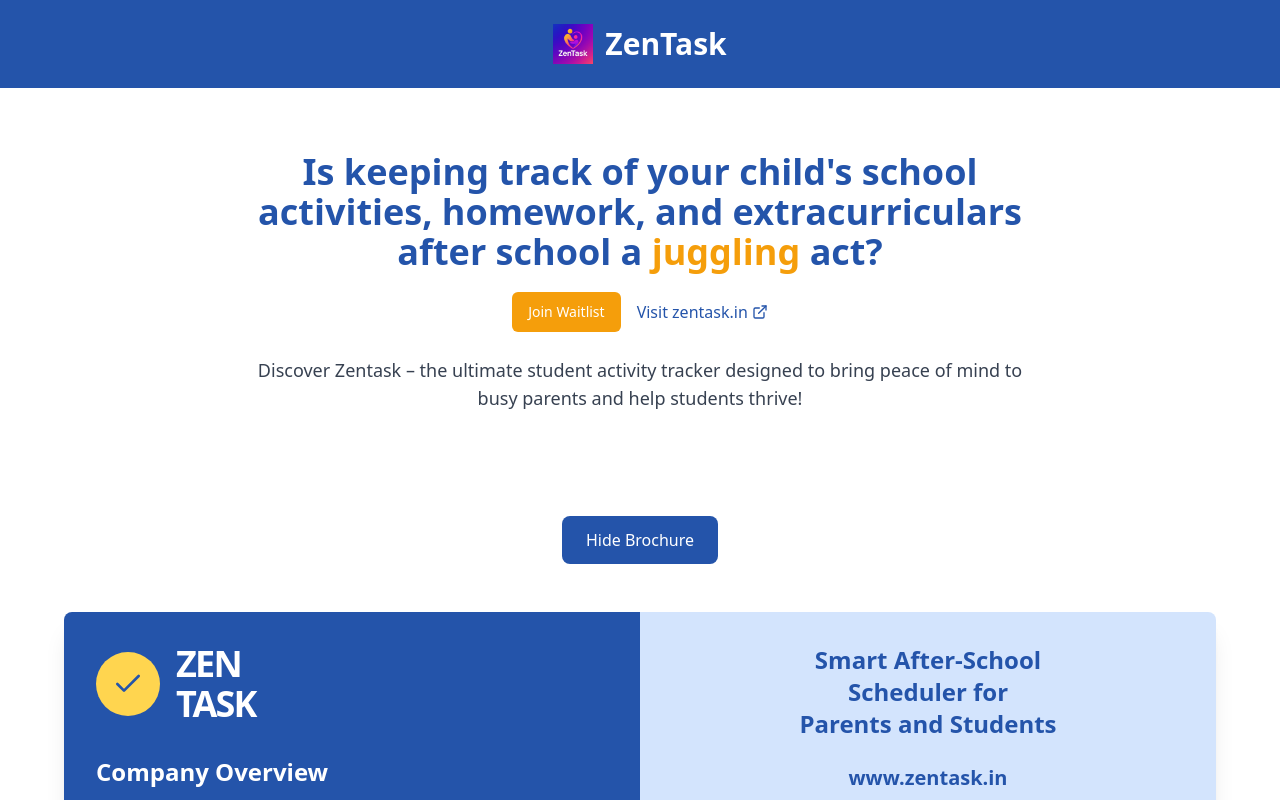
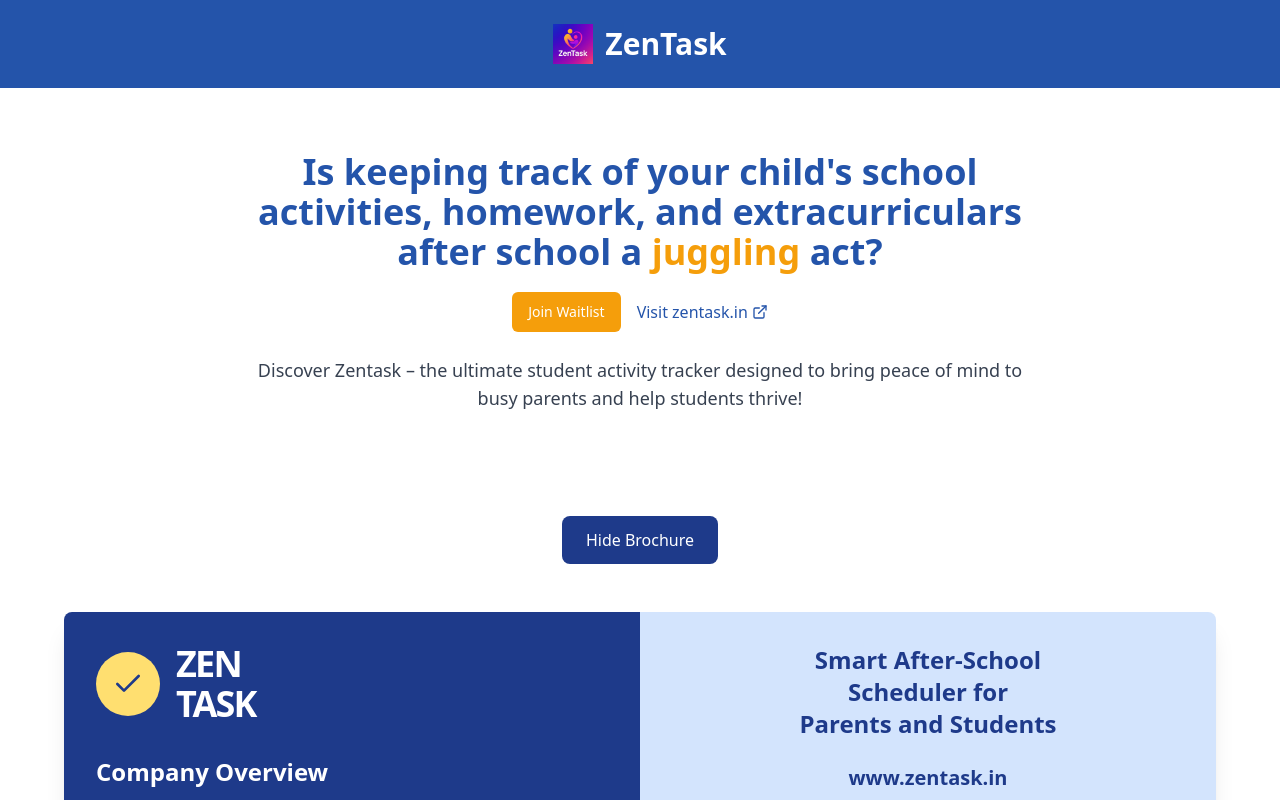
Before and after one commit to sailajad2025/click-survey-notify, a React (Vite) app: page / in a window 1280 px wide. Both pictures are taken after a click on the button "View ZenTask Brochure". Shown: the top 800 px of the page. Built offline with nearby package versions, Linux system fonts and the light colour scheme.

Commit message:
feat: Create brochure component
This commit introduces a new brochure component with the content from the attached image, using blue and yellow colors. It also includes a toggle button to show/hide the brochure on the homepage, and ensures no changes are made to the existing landing page.

```diff
--- a/src/components/home/Brochure.tsx
+++ b/src/components/home/Brochure.tsx
@@ -6,10 +6,10 @@ export const Brochure: React.FC = () => {
   return (
     <div className="flex flex-col md:flex-row overflow-hidden rounded-lg shadow-xl max-w-6xl mx-auto">
       {/* Left column */}
-      <div className="w-full md:w-1/2 bg-[#2454AA] text-white p-8">
+      <div className="w-full md:w-1/2 bg-[#1E3A8A] text-white p-8">
         <div className="flex items-center mb-8">
-          <div className="bg-[#FFD54F] rounded-full p-4 mr-4">
-            <Check className="h-8 w-8 text-[#2454AA]" />
+          <div className="bg-[#FFDF70] rounded-full p-4 mr-4">
+            <Check className="h-8 w-8 text-[#1E3A8A]" />
           </div>
           <div className="text-4xl font-bold tracking-tighter">
             ZEN<br />TASK
@@ -70,10 +70,10 @@ export const Brochure: React.FC = () => {
       <div className="w-full md:w-1/2">
         {/* Top section - light blue */}
         <div className="bg-[#D3E4FD] p-8">
-          <h2 className="text-2xl font-bold text-[#2454AA] mb-4 text-center">
+          <h2 className="text-2xl font-bold text-[#1E3A8A] mb-4 text-center">
             Smart After-School<br />Scheduler for<br />Parents and Students
           </h2>
-          <p className="text-center text-[#2454AA] font-bold text-xl mt-6">
+          <p className="text-center text-[#1E3A8A] font-bold text-xl mt-6">
             <a href="https://www.zentask.in" className="hover:underline">
               www.zentask.in
             </a>
@@ -82,8 +82,8 @@ export const Brochure: React.FC = () => {
 
         {/* Middle section - light yellow */}
         <div className="bg-[#FFF8E6] p-8">
-          <h2 className="text-2xl font-bold text-[#2454AA] mb-4">Target Users</h2>
-          <ul className="list-none space-y-3 mb-6 text-[#2454AA]">
+          <h2 className="text-2xl font-bold text-[#1E3A8A] mb-4">Target Users</h2>
+          <ul className="list-none space-y-3 mb-6 text-[#1E3A8A]">
             <li className="flex">
               <span className="mr-2">•</span>
               <span>Parents of children aged 6-16</span>
@@ -98,8 +98,8 @@ export const Brochure: React.FC = () => {
             </li>
           </ul>
 
-          <h2 className="text-2xl font-bold text-[#2454AA] mt-6 mb-4">Current Stage</h2>
-          <ul className="list-none space-y-3 text-[#2454AA]">
+          <h2 className="text-2xl font-bold text-[#1E3A8A] mt-6 mb-4">Current Stage</h2>
+          <ul className="list-none space-y-3 text-[#1E3A8A]">
             <li className="flex">
               <span className="mr-2">•</span>
               <span>Product in development (early prototype)</span>
@@ -115,22 +115,22 @@ export const Brochure: React.FC = () => {
             </li>
             <li className="flex">
               <span className="mr-2">•</span>
-              <span>Location Hyderabad, India</span>
+              <span>Location: Hyderabad, India</span>
             </li>
           </ul>
         </div>
 
         {/* Bottom sections */}
         <div className="grid grid-cols-1 md:grid-cols-2">
-          <div className="bg-[#2454AA] p-8 text-white">
+          <div className="bg-[#1E3A8A] p-8 text-white">
             <h2 className="text-2xl font-bold mb-4">Business Model</h2>
             <p>
               ZenTask will operate on a premium subscription model
             </p>
           </div>
           <div className="bg-[#D3E4FD] p-8">
-            <h2 className="text-2xl font-bold mb-4 text-[#2454AA]">Contact</h2>
-            <p className="text-[#2454AA]">
+            <h2 className="text-2xl font-bold mb-4 text-[#1E3A8A]">Contact</h2>
+            <p className="text-[#1E3A8A]">
               <a href="mailto:sailajad@zentask.in" className="hover:underline block mb-2">
                 sailajad@zentask.in
               </a>
--- a/src/pages/Index.tsx
+++ b/src/pages/Index.tsx
@@ -81,7 +81,7 @@ const Index = () => {
         <div className="container mx-auto px-4 py-4 text-center">
           <button
             onClick={toggleBrochure}
-            className="bg-[#2454AA] hover:bg-[#1a3d7c] text-white px-6 py-3 rounded-lg font-medium"
+            className="bg-[#1E3A8A] hover:bg-[#152C69] text-white px-6 py-3 rounded-lg font-medium"
           >
             {showBrochure ? "Hide Brochure" : "View ZenTask Brochure"}
           </button>
@@ -100,7 +100,7 @@ const Index = () => {
         <section className="py-16 bg-[#FFF8E6]">
           <div className="container mx-auto px-4 text-center">
             <div className="text-center max-w-3xl mx-auto mb-10">
-              <h2 className="text-3xl md:text-4xl font-bold mb-6 text-[#2454AA]">
+              <h2 className="text-3xl md:text-4xl font-bold mb-6 text-[#1E3A8A]">
                 Unlock Your Child's Potential with ZenTask:
               </h2>
             </div>
@@ -110,7 +110,7 @@ const Index = () => {
         </section>
 
         {/* Ready to Experience Section */}
-        <section className="py-16 bg-[#2454AA]">
+        <section className="py-16 bg-[#1E3A8A]">
           <WaitlistForm
             email=""
             setEmail={() => {}}
```
